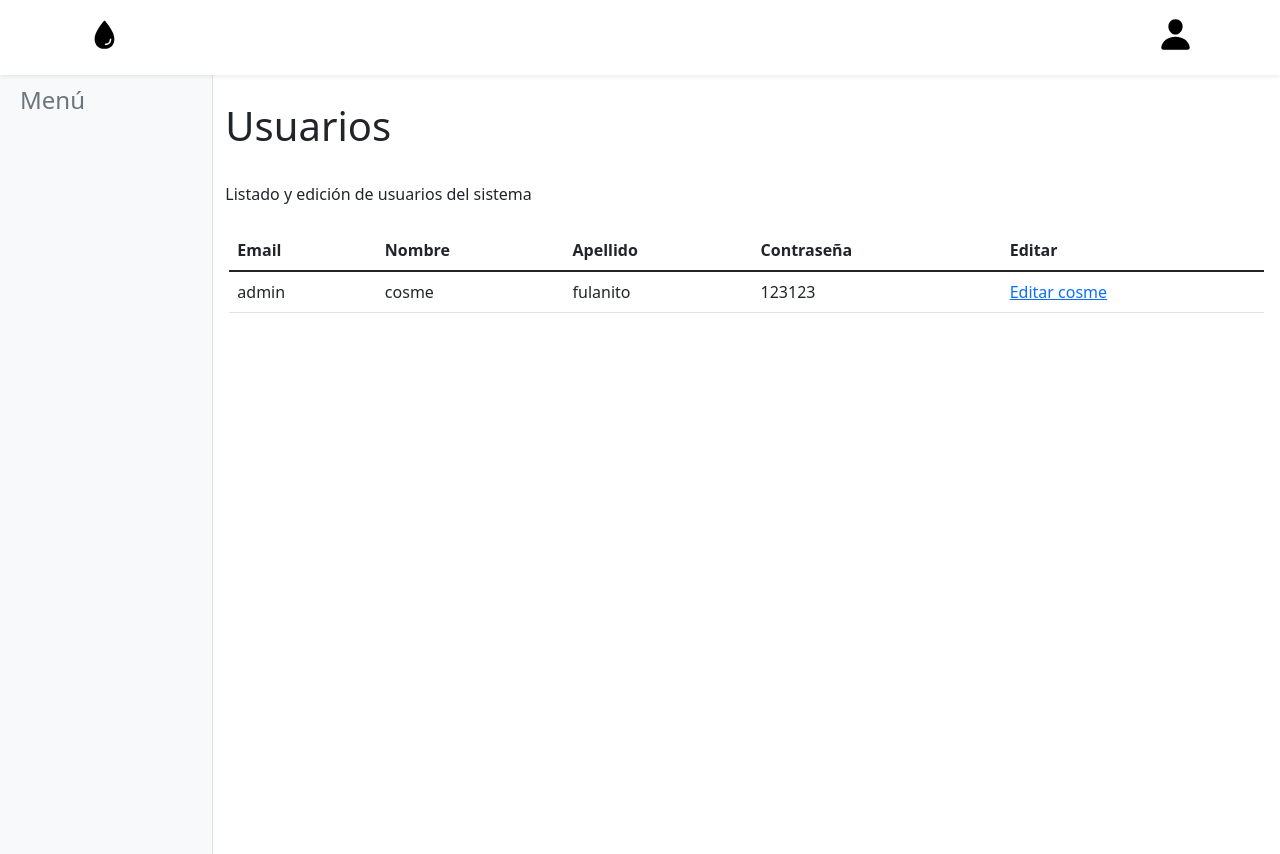
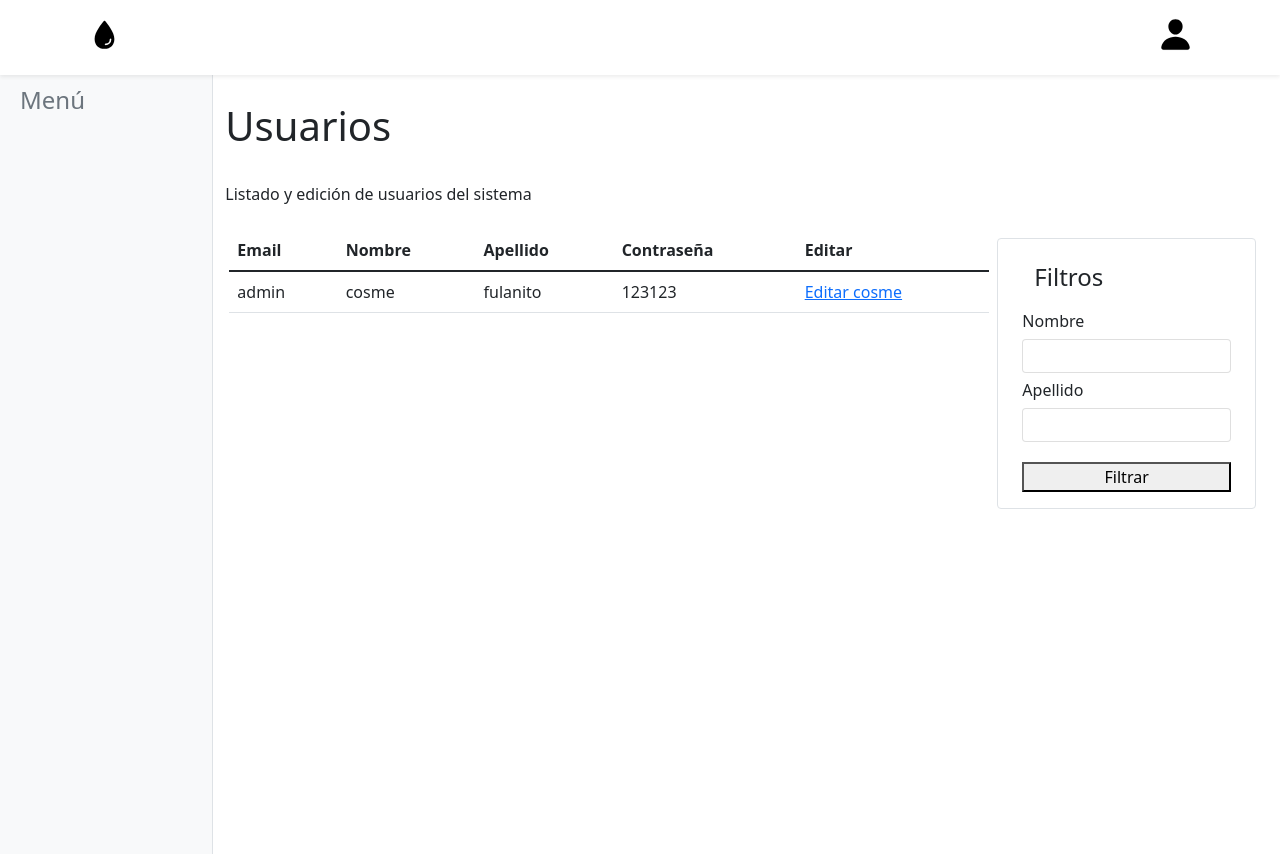
Before and after one commit to J-4352681/Flask-pluvial-disaster-web-management-system, a Flask app: page /usuarios in a window 1280 px wide. Run offline with Flask 2, Linux system fonts and the light colour scheme; the visitor is signed in with stand-in values (Sample User, id 1); data comes from the database, SQL or seed files in the repository.

Commit message:
Creo filtros, primer iteración. Query no implementada

```diff
--- a/app/resources/user.py
+++ b/app/resources/user.py
@@ -1,5 +1,6 @@
 from flask import redirect, render_template, request, url_for, session, abort
 from sqlalchemy.sql.expression import false, true
+from app.db import db
 from app.models.user import User
 from app.helpers.auth import authenticated, authorized
 import app.db
@@ -9,9 +10,17 @@ def index():
     if not authenticated(session):
         abort(401)
 
-    users = User.all()
+    query = {k: v for k, v in request.args.items() if v != ''}
 
-    return render_template("user/index.html", users=users)
+    if query == {}:
+        users = User.all()
+    else:
+        # q = "select * from users where " + list(query.keys())[0] + "=" + "'" + list(query.values())[0] + "'"
+        # users = db.session.query(q)
+        # users = User.query.filter_by(User.first_name=query["first_name"] if "first_name" in query.keys()))
+        users = User.all()
+
+    return render_template("user/index.html", users=users, filters={"first_name": "Nombre", "last_name":"Apellido"})
 
 
 def new():
--- /dev/null
+++ b/app/templates/user/filter.html
@@ -0,0 +1,13 @@
+<section class="border rounded p-3 m-2 col-3">
+  <div class="row m-2">
+      <h4 class="col">Filtros</h4>
+  </div>
+
+  <form class="row mx-2" action="{{ url_for('user_index') }}" method="GET">
+      {% for k, v in fields.items() %}
+      <h6 class="col-12 my-1 m-0 p-0">{{ v }}</h6>
+      <input class="col-12 card my-1 p-1" type="text" name="{{ k }}" id="{{ field }}">
+      {% endfor %}
+      <button class="mt-3" type="submit">Filtrar</button>
+  </form>
+</section>
--- a/app/templates/user/index.html
+++ b/app/templates/user/index.html
@@ -18,7 +18,7 @@
   {% endwith %}
 
   <div class="row px-3">
-    <table class="col table table-hover">
+    <table class="col table table-hover h-100">
       <thead class="thead">
         <tr>
           <th>Email</th>
@@ -40,6 +40,11 @@
         {% endfor %}
       </tbody>
     </table>
+
+    {% with fields=filters %}
+    {% include "user/filter.html" %}
+    {% endwith %}
   </div>
 
+
 {% endblock %}
```
